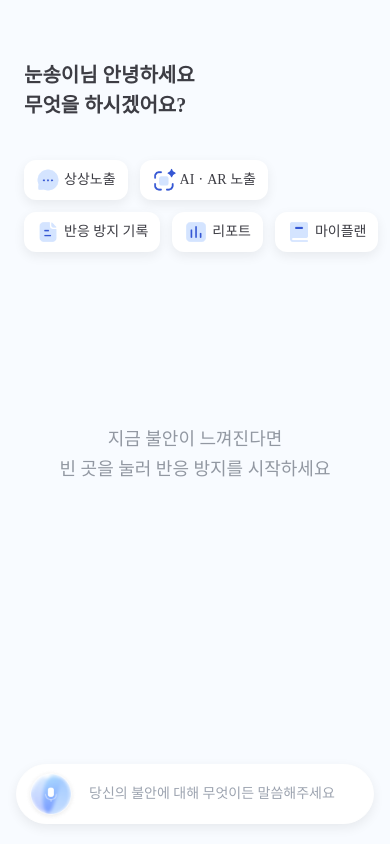
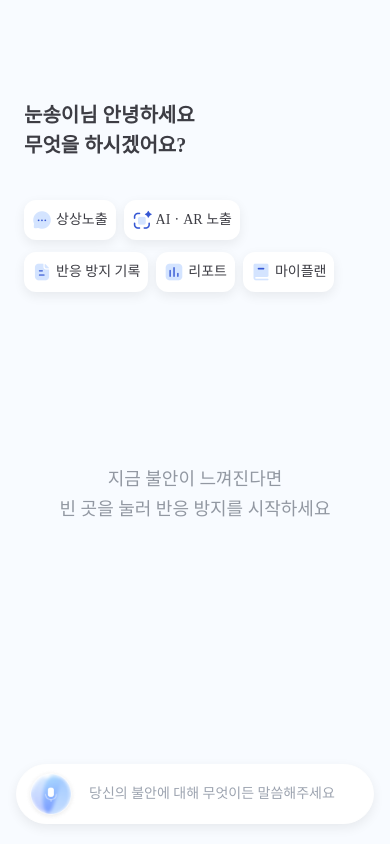
Before and after one commit to mindit-selfcbt/mindit-FE, a React Native app: screen /main in a window 390 px wide. Built offline with nearby package versions, Linux system fonts and the light colour scheme; what react-native-sound would draw is missing.

Commit message:
Fix: Resolve button overflow in mainScreen menu bar

```diff
--- a/src/screens/main/mainScreen.tsx
+++ b/src/screens/main/mainScreen.tsx
@@ -29,7 +29,7 @@ const menuData = [
 
 const BUTTON_HEIGHT = 40;
 const CHATBAR_HEIGHT = 60;
-const BUTTON_HORIZONTAL_PADDING = 12;
+const BUTTON_HORIZONTAL_PADDING = 8;
 
 const MainScreen = ({ navigation }) => {
   const handleMenuPress = key => {
@@ -65,6 +65,13 @@ const MainScreen = ({ navigation }) => {
 
   return (
     <View style={styles.container}>
+      {/* 이 TouchableOpacity는 오버레이 역할을 하며,
+        메뉴 버튼 위를 가려 onPress={handleScreenPress}가 동작하게 만들 수 있습니다.
+        메뉴 버튼이 눌리게 하려면 pointerEvents="none"으로 변경해야 하지만,
+        현재 코드는 메뉴 버튼에 pointerEvents="auto"를 설정하여
+        메뉴 버튼은 클릭 가능하고 나머지 빈 공간을 눌렀을 때 handleScreenPress가 작동하도록
+        의도한 것으로 보이므로, Z-Index와 pointerEvents 설정을 유지합니다.
+      */}
       <TouchableOpacity
         style={styles.overlayTouchable}
         activeOpacity={1}
@@ -160,7 +167,7 @@ const styles = StyleSheet.create({
     width: '100%',
     alignItems: 'flex-start',
     paddingHorizontal: 24,
-    marginTop: 60,
+    marginTop: 100,
     marginBottom: 40,
     zIndex: 2,
   },
@@ -182,7 +189,7 @@ const styles = StyleSheet.create({
     flexDirection: 'row',
     alignItems: 'center',
     marginBottom: 12,
-    gap: 4,
+    gap: 8,
     justifyContent: 'flex-start',
   },
   menuButton: {
@@ -193,7 +200,7 @@ const styles = StyleSheet.create({
     flexDirection: 'row',
     alignItems: 'center',
     justifyContent: 'flex-start',
-    marginRight: 8,
+    marginRight: 0,
     shadowColor: '#000',
     shadowOffset: { width: 0, height: 4 },
     shadowOpacity: 0.07,
@@ -204,8 +211,8 @@ const styles = StyleSheet.create({
     zIndex: 3,
   },
   menuIcon: {
-    width: 24,
-    height: 24,
+    width: 20,
+    height: 20,
     marginRight: 4,
     resizeMode: 'contain',
   },
@@ -242,7 +249,7 @@ const styles = StyleSheet.create({
     fontStyle: 'normal',
     fontWeight: '400',
     lineHeight: 30,
-    marginTop: 40,
+    marginTop: 80,
   },
   chatBar: {
     position: 'absolute',
```
